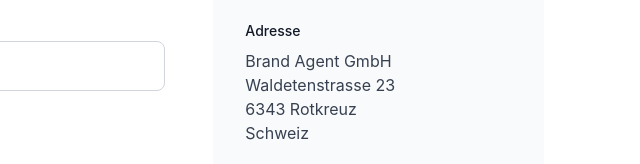
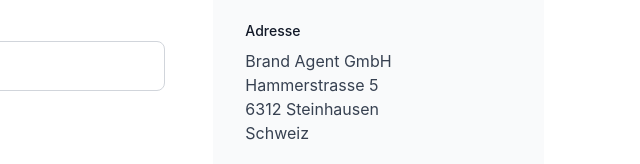
Before and after one commit to salvatorere/Brandagent, a website: page kontakt.html in a window 1280 px wide. Shown: the part 1255-1419 px from the top of the page, 640-1280 px from the left. Drawn offline with nearby package versions, Linux system fonts and the light colour scheme.

Commit message:
Update kontakt.html

```diff
--- a/kontakt.html
+++ b/kontakt.html
@@ -751,8 +751,8 @@
                                     <h4 class="text-sm font-medium text-gray-900 mb-2">Adresse</h4>
                                     <address class="text-gray-700 not-italic">
                                         Brand Agent GmbH<br>
-                                        Waldetenstrasse 23<br>
-                                        6343 Rotkreuz<br>
+                                        Hammerstrasse 5<br>
+                                        6312 Steinhausen<br>
                                         Schweiz
                                     </address>
                 </div>
```
